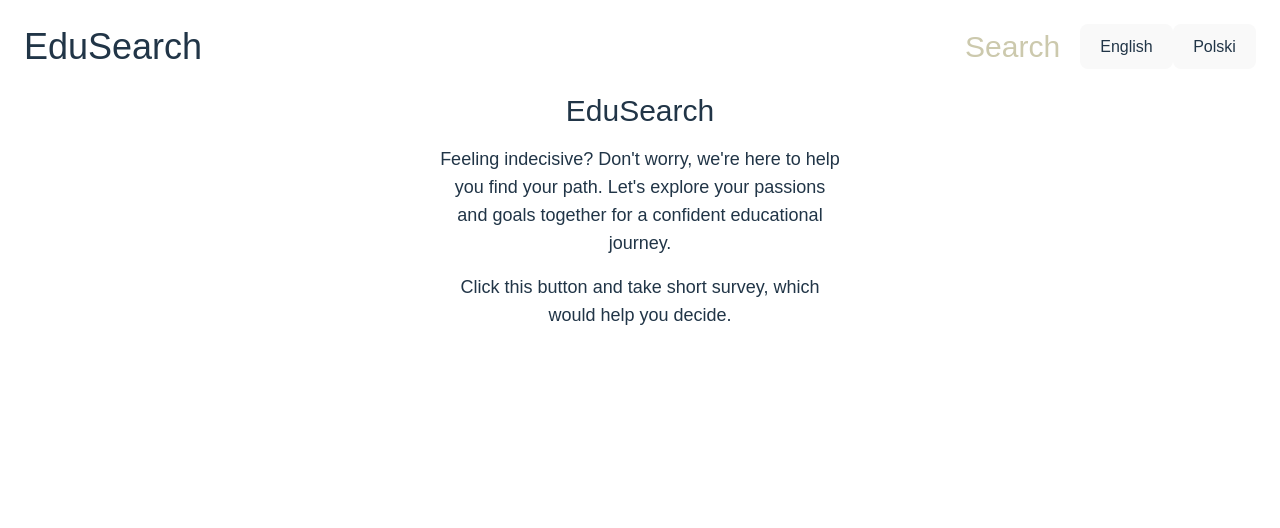
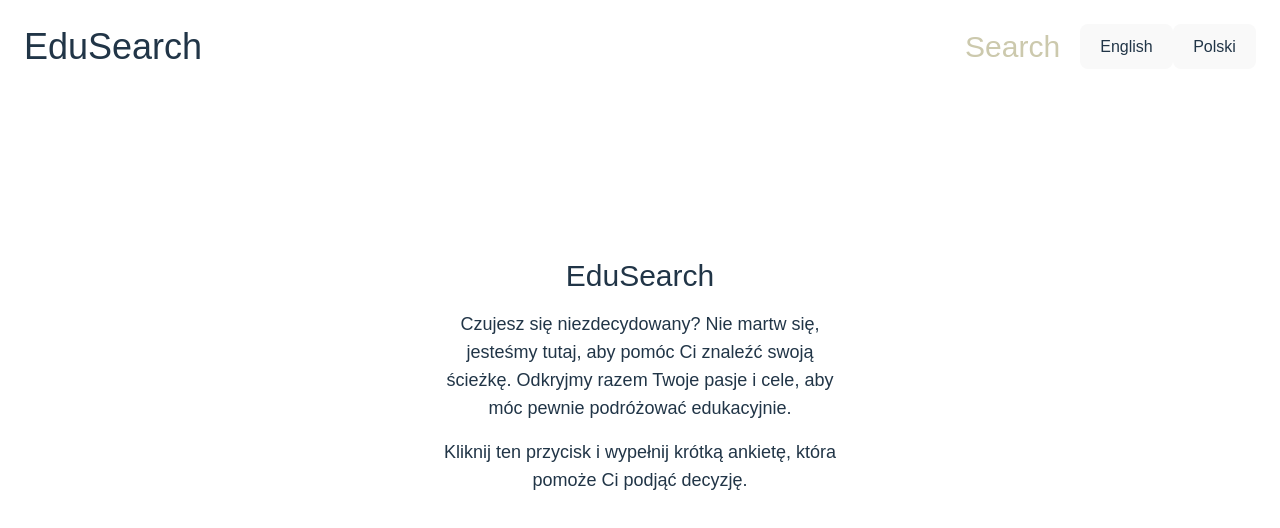
Before and after one commit to localhost-2137/frontend-hackyeah2023, a React (Vite) app: page / in a window 1280 px wide. Shown: the top 528 px of the page. Built offline with nearby package versions, Linux system fonts and the light colour scheme; a web font is replaced by a local one.

Commit message:
add styles to Main and IndexInfo

```diff
--- a/src/components/IndexInfo.tsx
+++ b/src/components/IndexInfo.tsx
@@ -4,13 +4,11 @@ const IndexInfo = () => {
     const {t} = useTranslation();
 
     return (
-        <main className="h-full flex gap-4 flex-col justify-center items-center text-center text-lg">
+        <section className="translate-y-[-10%] h-full flex gap-4 flex-col justify-center items-center text-center text-lg">
             <h2 className="text-3xl">EduSearch</h2>
-            <p className="max-w-[400px]">Feeling indecisive? Don't worry, we're here to help you find your path. Let's
-                explore your passions and
-                goals together for a confident educational journey. </p>
-            <p className="max-w-[400px]">Click this button and take short survey, which would help you decide.</p>
-        </main>
+            <p className="max-w-[400px]">{t("index-info-1")}</p>
+            <p className="max-w-[400px]">{t("index-info-2")}</p>
+        </section>
     )
 }
 
--- a/src/locales/pl.json
+++ b/src/locales/pl.json
@@ -1,6 +1,6 @@
 {
-  "index-info-1": "Feeling indecisive? Don't worry, we're here to help you find your path. Let's explore your passions and goals together for a confident educational journey.",
-  "index-info-2": "Click this button and take short survey, which would help you decide.",
+  "index-info-1": "Czujesz się niezdecydowany? Nie martw się, jesteśmy tutaj, aby pomóc Ci znaleźć swoją ścieżkę. Odkryjmy razem Twoje pasje i cele, aby móc pewnie podróżować edukacyjnie.",
+  "index-info-2": "Kliknij ten przycisk i wypełnij krótką ankietę, która pomoże Ci podjąć decyzję.",
   "surveyDescription": "Jeśli nie wiesz, czego szukasz, chętnie pomożemy!",
   "surveyLandingPageButton": "Zaczynajmy!"
 }
--- a/src/pages/Main.tsx
+++ b/src/pages/Main.tsx
@@ -21,7 +21,7 @@ const Main = () => {
                 </div>
 
             </header>
-            <main>
+            <main className="h-full">
                 <Outlet/>
             </main>
         </motion.div>
```
